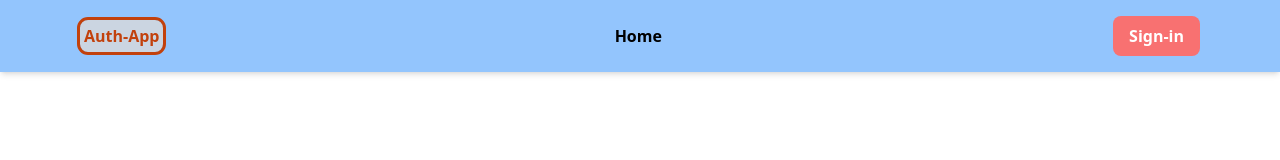
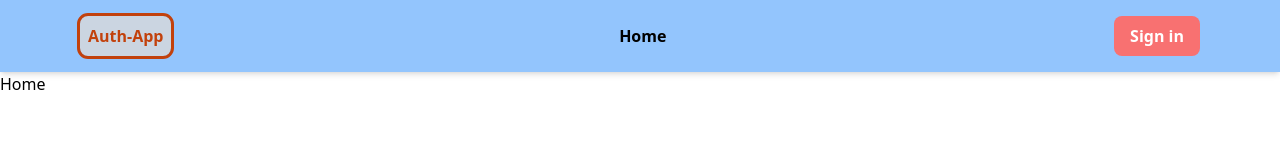
Before and after one commit to KunalBansall/Auth-App, a React (Vite) app in the folder frontend/: page / in a window 1280 px wide. Shown: the top 160 px of the page. Built offline with nearby package versions, Linux system fonts and the light colour scheme.

Commit message:
added User.PhotoURL || Signout button icon || profile tab

```diff
--- a/frontend/package.json
+++ b/frontend/package.json
@@ -10,6 +10,8 @@
     "preview": "vite preview"
   },
   "dependencies": {
+    "@fortawesome/free-solid-svg-icons": "^6.6.0",
+    "@fortawesome/react-fontawesome": "^0.2.2",
     "axios": "^1.7.7",
     "react": "^18.3.1",
     "react-dom": "^18.3.1",
--- a/frontend/src/App.jsx
+++ b/frontend/src/App.jsx
@@ -2,10 +2,12 @@ import { BrowserRouter as Router, Routes, Route } from "react-router-dom";
 import Signup from "./Pages/Signup";
 import Signin from "./Pages/Signin"
 import Home from "./Pages/Home";
+import Header from "./components/Header";
 
 function App() {
   return (
     <Router>
+      <Header/>
       <Routes>
         <Route path="/sign-up" element={<Signup />} />
         <Route path="/sign-in" element={<Signin />} />
--- a/frontend/src/Pages/Home.jsx
+++ b/frontend/src/Pages/Home.jsx
@@ -4,7 +4,7 @@ import Header from '../components/Header'
 export default function Home() {
   return (
     <div>
-       <Header/>
+    Home
     </div>
   )
 }
--- a/frontend/src/components/Header.jsx
+++ b/frontend/src/components/Header.jsx
@@ -1,56 +1,77 @@
 import React, { useEffect, useState } from "react";
 import { Link, useNavigate } from "react-router-dom";
+import { FontAwesomeIcon } from '@fortawesome/react-fontawesome';
+import { faSignOutAlt } from '@fortawesome/free-solid-svg-icons';
 
 export default function Header() {
   const navigate = useNavigate();
   const [isLoggedin, setIslogged] = useState(false);
+  const [avatarUrl, setAvatarUrl] = useState('');
+  const defaultAvatarUrl = 'https://cdn1.iconfinder.com/data/icons/user-pictures/101/malecostume-512.png'; // A placeholder image
+
   useEffect(() => {
     const token = localStorage.getItem("token");
-    // if (token) {
-    //   setIslogged(true);
-    // }
-    // if (!token) {
-    //   setIslogged(false);
-    // }
-    setIslogged(!!token)
+    const storedAvatarUrl = localStorage.getItem("avatar"); // Getting the stored avatar URL
+
+    setIslogged(!!token);
+    setAvatarUrl(storedAvatarUrl || defaultAvatarUrl); // Use a default avatar URL
   }, []);
 
   const handleSignout = () => {
     localStorage.removeItem("token");
+    localStorage.removeItem("avatar");
     setIslogged(false);
+    setAvatarUrl('');
     navigate("/sign-in");
   };
+
   return (
-    <header className="bg-blue-300 shadow-md ">
-      <div className="flex justify-between items-center max-w-6xl mx-auto p-4">
+    <header className="bg-blue-300 shadow-md">
+      <div className="flex justify-between items-center max-w-6xl mx-auto p-4 ">
+        {/* Left - App Name */}
         <Link to="/">
-          <h1
-            className="font-bold text-center text-orange-700  flex items-center bg-slate-300
-           rounded-lg p-1 outline"
-          >
+          <h1 className="font-bold text-orange-700 bg-slate-300 rounded-lg p-2 hover:underline outline">
             Auth-App
           </h1>
         </Link>
 
-        <Link to={"/"}>
-          <h2 className="font-bold ">Home</h2>
-        </Link>
+        {/* Center - Navigation */}
+        <div className="flex gap-6 hover:underline">
+          <Link to="/">
+            <h2 className="font-bold ">Home</h2>
+          </Link>
+          {/* You can add more links here if needed */}
+        </div>
 
-        {isLoggedin ? (
-          <button
+        {/* Right - Sign Out Button & Avatar */}
+        <div className="flex items-center gap-4 ">
+          {isLoggedin &&
+          <Link to={'/profile'}>
+          <img
+            src={avatarUrl}
+            alt="User Avatar"
+            className="w-10 h-10 rounded-full"
+          />
+          </Link>
+          }
+          {isLoggedin ? (
+            <button
+              onClick={handleSignout}
+              className="font-bold bg-red-400 text-white py-2 px-4 rounded-lg hover:bg-red-500 transition"
+            >
+              Sign out  <FontAwesomeIcon icon={faSignOutAlt}  className="gap-2" size="lg" />
+            </button>
+          ) :(
+            <button
             onClick={handleSignout}
-            className="font-bold bg-red-400 text-white py-2 px-4 rounded-lg"
+            className="font-bold bg-red-400 text-white py-2 px-4 rounded-lg hover:bg-red-500 transition"
           >
-            {" "}
-            Sign out
+            Sign in
           </button>
-        ) : (
-          <Link to={"/sign-in"}>
-            <h2 className="font-bold bg-red-400 text-white py-2 px-4 rounded-lg">
-              Sign-in
-            </h2>
-          </Link>
-        )}
+        )
+
+          }
+        </div>
       </div>
     </header>
   );
--- a/frontend/src/components/SigninWithGoogle.jsx
+++ b/frontend/src/components/SigninWithGoogle.jsx
@@ -6,15 +6,20 @@ import { useNavigate } from "react-router-dom";
 
 const SignInWithGoogle = () => {
   const navigate = useNavigate();
+
   const handleGoogleSignIn = async () => {
     try {
       const result = await signInWithPopup(auth, provider);
       const user = result.user;
-      console.log(user); // You can use this user info as needed
 
-      // Show success toast
+      // Get the user's token and store it
       const token = await user.getIdToken();
       localStorage.setItem("token", token);
+
+      // Store the user's avatar URL in local storage
+      const avatar = user.photoURL; // Use correct property name
+      console.log(avatar);
+      localStorage.setItem("avatar", avatar);
 
       toast.success("Google Sign-In Successful!", {
         position: "top-right",
@@ -26,8 +31,6 @@ const SignInWithGoogle = () => {
       });
 
       setTimeout(() => navigate("/"), 3000);
-
-      // Redirect or do something with the signed-in user info
     } catch (error) {
       console.error("Error signing in with Google: ", error);
       toast.error("Google Sign-In Failed! Please try again.", {
```
Also changed, not shown: 1 other file (tests, documents, lock files or other folders).
